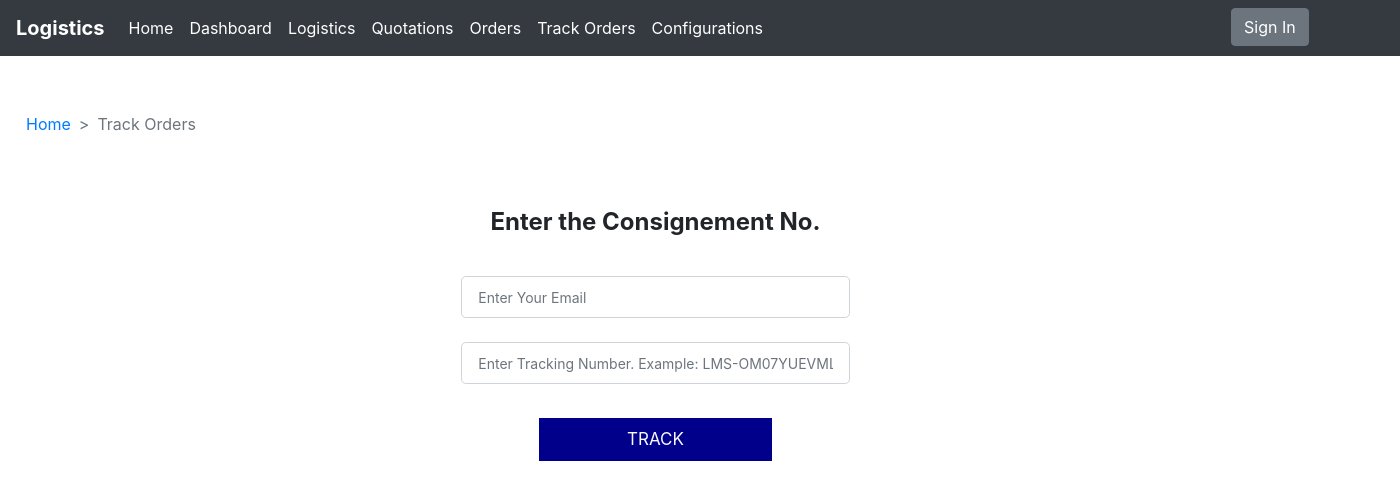
After one commit to Divyangkansara/Logistics-Management-System, a Django app: page /track_orders/ in a window 1400 px wide. The commit adds this page. Shown: the top 500 px of the page. Run offline with Django 4.2, Linux system fonts and the light colour scheme; some libraries are stand-ins or nearby versions.

Commit message:
Tracking order done

```diff
--- a/logistics/admin.py
+++ b/logistics/admin.py
@@ -1,5 +1,5 @@
 from django.contrib import admin
-from .models import Customer, Update_Currency, Flight, Shipping_Agent, Enquirie, Quotation, Tracking_Data, Order, Invoice, FreightType, JobCategory, Type, PaymentType, ClientCurrency
+from .models import Customer, Update_Currency, Flight, Shipping_Agent, Enquirie, Quotation, Tracking_Data, Order, Invoice, FreightType, JobCategory, Type, PaymentType, ClientCurrency, Status
 
 @admin.register(Customer)
 class CustomersAdmin(admin.ModelAdmin):
@@ -24,7 +24,7 @@ class Shipping_AgentsAdmin(admin.ModelAdmin):
 class EnquiriesAdmin(admin.ModelAdmin):
     list_display = ('scope_of_work', 'enquiry_date','status', 'job_category',
                      'customer_name', 'email', 'phone', 'contact_person','sales_person',
-        'sales_team', 'freight_type', 'type', 'enquiry_details', 'priority_tags')
+        'sales_team', 'freight_type', 'type', 'enquiry_details')
 
 
 @admin.register(Quotation)
@@ -68,5 +68,7 @@ admin.site.register(PaymentType)
 
 admin.site.register(ClientCurrency)
 
+admin.site.register(Status)
+
 admin.site.site_header = 'Logistics Management System'
 admin.site.index_title = 'Logistics Management System'
--- a/logistics/static/logistics/css/style.css
+++ b/logistics/static/logistics/css/style.css
@@ -346,3 +346,69 @@ span{
     border-bottom: 2px solid steelblue;
     margin-top: 20px;
 }
+
+
+
+/*  Tracking */
+
+.breadcrumb-item + .breadcrumb-item::before {
+    content: " > ";
+}
+
+.container{
+    margin-left: 18%;
+}
+
+.tracking_section{
+    width: 70%;
+    text-align: center;
+}
+
+form{
+    margin-top: 5%;
+}
+
+#tracking_email{
+    width: 50%;
+    margin-left: 25%;
+}
+
+#tracking_num{
+    width: 50%;
+    margin-left: 25%;
+}
+
+.track_button{
+    width: 30%;
+    margin-left: 35%;
+    margin-top: 10px;
+    background-color: darkblue;
+    border-color: darkblue;
+    color: ghostwhite;
+    border-radius: 0;
+}
+
+.track_button:hover{
+    background-color: darkorange;
+    border-color: darkorange;
+    color: ghostwhite;
+    transition: .5s;
+}
+
+.form-control-lg::placeholder {
+    font-size: 14px;
+}
+
+.form-control-lg {
+    font-size: 16px;
+}
+
+.form-control-lg:hover{
+    border: 2px solid black;
+    border-color: black !important;
+}
+
+.form-control-lg:focus {
+    border-color: darkblue !important;
+    box-shadow: 0 0 0 0px darkblue;
+}
--- a/logistics/templates/logistics/confirm_orders.html
+++ b/logistics/templates/logistics/confirm_orders.html
@@ -37,7 +37,7 @@
             <div class="quotation-details">
                 <div class="row ml-2">
                     <div class="col-sm-12">
-                        <h4 class="mt-4 ml-2"><b>COMPANY01EQ20030{{instance.id}}</b></h4>
+                        <h4 class="mt-4 ml-2"><b>{{order.order_id}}</b></h4>
                     </div>
                 </div>
                 <div class="row mt-4"></div>
--- a/logistics/templates/logistics/navbar.html
+++ b/logistics/templates/logistics/navbar.html
@@ -43,7 +43,7 @@
         </div>
       </li>
       <li class="nav-item active">
-        <a class="nav-link" href="#">Track Orders</a>
+        <a class="nav-link" href="{% url 'track_order' %}">Track Orders</a>
       </li>
 
       <li class="nav-item dropdown active">
--- /dev/null
+++ b/logistics/templates/logistics/track_order.html
@@ -0,0 +1,38 @@
+{% extends 'logistics/base.html' %}
+{% load static %}
+
+{% block content %}
+<link rel="stylesheet" href="{% static 'logistics/css/style.css' %}">
+
+<nav aria-label="breadcrumb" style="margin-top: 100px; margin-left: 10px">
+    <ol class="breadcrumb" style="font-size:medium;">
+        <li class="breadcrumb-item"><a href="{% url 'home' %}">Home</a></li>
+        <li class="breadcrumb-item active" aria-current="page">Track Orders</li>
+    </ol>
+</nav>
+
+<div class="background" style="margin-top: 60px;">
+    <div class="container">
+        <section class="tracking_section">
+            <h4><b>Enter the Consignement No.</b></h4>
+            <form action="{% url 'track_order' %}" method="POST" class="tracking_form">
+                {% csrf_token %}
+                <input type="email" class="form-control form-control-lg" id="tracking_email" name="tracking_email" placeholder="Enter Your Email" required><br>
+                <input type="text" class="form-control form-control-lg" id="tracking_num" name="tracking_num" placeholder="Enter Tracking Number. Example: LMS-OM07YUEVML" required><br>
+                <button type="submit" class="track_button btn btn-primary btn-lg btn-block" style="font-size: 17px;">TRACK</button>
+            </form>
+            {% if order %}
+                <div>
+                    <p>Status: {{ order }}</p>
+                </div>
+            {% endif %}
+            {% if error %}
+                <div>
+                    <p>{{ error }}</p>
+                </div>
+            {% endif %}
+        </section>
+    </div>
+</div>
+
+{% endblock content %}
--- a/logistics/urls.py
+++ b/logistics/urls.py
@@ -22,5 +22,6 @@ urlpatterns = [
     path('invoice/<int:enquiry_id>/<int:quotation_id>/<int:order_id>/', views.invoice, name='invoice'),
     path('dashboard/', views.dashboard, name='dashboard'),
     path('temp_invoice/<int:enquiry_id>/<int:quotation_id>/<int:order_id>/', views.temp_invoice, name='temp_invoice'),
-    path('pdf/<int:enquiry_id>/<int:quotation_id>/<int:order_id>/', views.print_pdf, name='print_pdf')
+    path('pdf/<int:enquiry_id>/<int:quotation_id>/<int:order_id>/', views.print_pdf, name='print_pdf'),
+    path('track_orders/', views.track_order, name='track_order'),
 ]
--- a/logistics/views.py
+++ b/logistics/views.py
@@ -177,6 +177,7 @@ def save_quotation(request, id):
             data = request.POST.dict()
             data.pop('csrfmiddlewaretoken')
             data['quotation_date'] = request.POST.get('quotation_date')
+            data['enquiry']  = instance
             quotation = Quotation.objects.create(**data)
             return render(request, 'logistics/approve_quotation.html', {'quotation':quotation,
                                      'instance':instance, 'username':user_name})
@@ -251,6 +252,7 @@ def pending_order(request, enquiry_id, quotation_id):
             data.pop('csrfmiddlewaretoken')
             data['order_date'] = request.POST.get('order_date')
             data['flight_date'] = request.POST.get('flight_date')
+            data['quotation']  = quotation
             order = Order.objects.create(**data)
             return render(request, 'logistics/confirm_orders.html', {'order':order,
                                                                     'instance':enquiry,
@@ -337,3 +339,20 @@ def print_pdf(request, enquiry_id, quotation_id, order_id):
     ).start()
 
     return response
+
+
+
+#  Track Orders
+def track_order(request):
+    if request.method == 'POST':
+        tracking_email = request.POST.get('tracking_email')
+        tracking_num = request.POST.get('tracking_num')
+
+        order = Order.objects.filter(order_id = tracking_num , quotation__enquiry__email = tracking_email).first()
+
+        if order:
+            status = order.status
+            return render(request, 'logistics/track_order.html', {'order':status})
+        else:
+            return render(request, 'logistics/track_order.html',{'error': 'no data'})
+    return render(request, 'logistics/track_order.html')
```
Also changed, not shown: logistics/models.py (+36 -3 lines), logistics/migrations/0031_status_order_status.py (added), logistics/migrations/0032_order_enquiry_alter_order_status.py (added), logistics/migrations/0033_alter_order_status.py (added), logistics/migrations/0034_remove_order_enquiry_order_quotation.py (added), logistics/migrations/0035_remove_enquirie_priority_tags.py (added), logistics/migrations/0036_quotation_enquiry_alter_order_status.py (added), logistics/migrations/0037_order_order_number.py (added), logistics/migrations/0038_rename_order_number_order_order_id.py (added), logistics/migrations/0039_alter_order_order_id.py (added).
